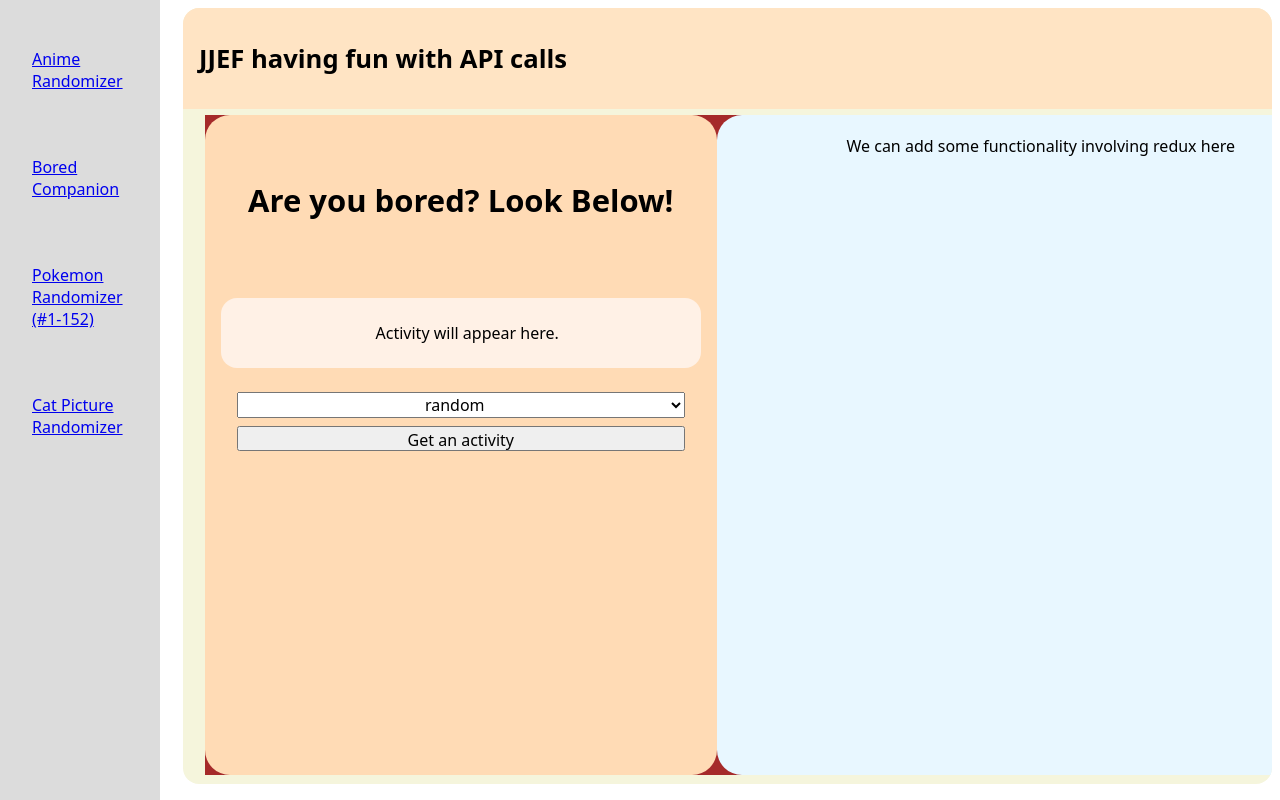
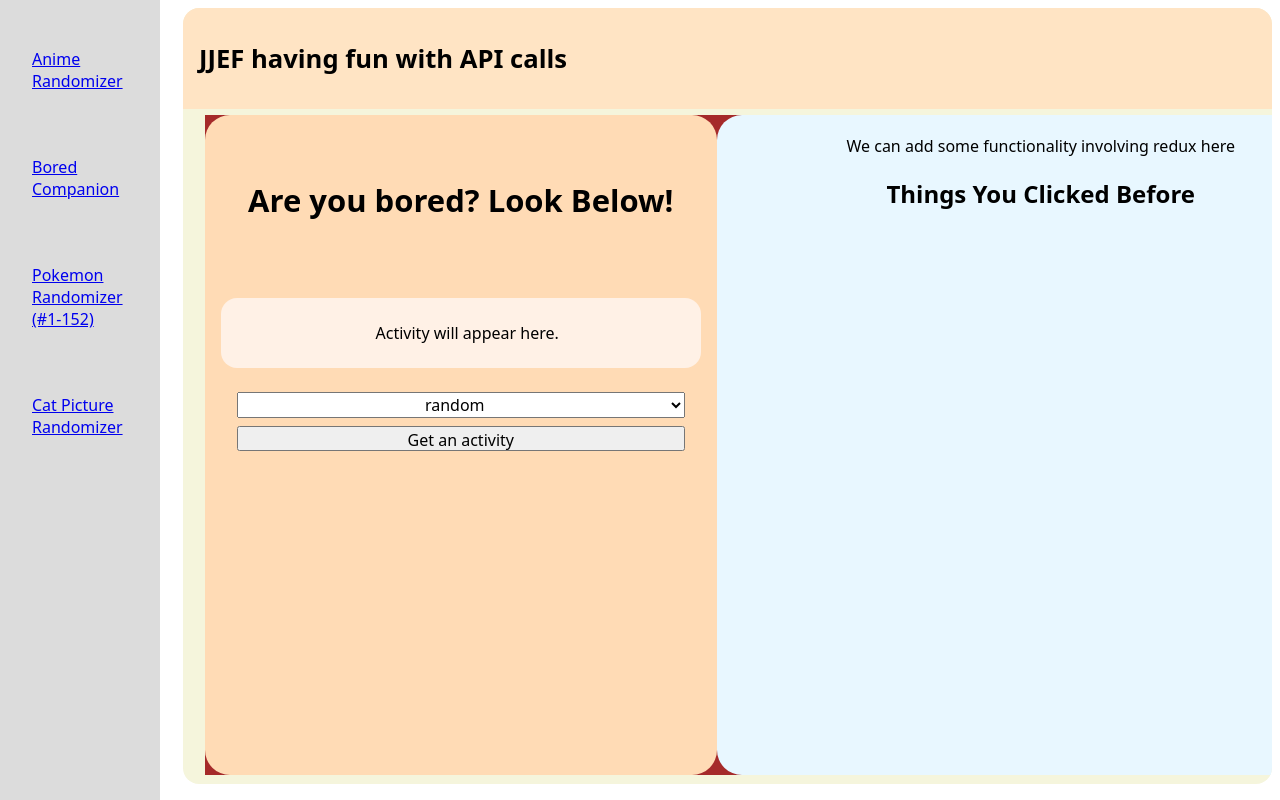
Before and after one commit to johnzhou1210/JJEFAPIApp, a React (Create React App) app: page /JJEFAPIApp/BoredCompanion in a window 1280 px wide. Built offline with nearby package versions, Linux system fonts and the light colour scheme.

Commit message:
display list of things clicked previously

```diff
--- a/src/routes/App.js
+++ b/src/routes/App.js
@@ -1,3 +1,5 @@
+import { useSelector, useDispatch } from 'react-redux';
+
 import JikanComponent from "./JikanComponent";
 import GetThingsToDo from "./GetThingsToDo";
 import CatImage from "./CatImage";
@@ -7,6 +9,9 @@ import "../styles.css";
 import { Outlet, Link } from "react-router-dom";
 
 export default function App() {
+  const getBoredPhrase = useSelector((state) => state.boredPhrase.phrase);
+  const getPrevBoredPhrases = useSelector((state) => state.boredPhrase.phrases);
+
   return (
     <div className="App">
       <div className="sidebar">
@@ -31,6 +36,11 @@ export default function App() {
           <Outlet />
           <div className="card-3">
             We can add some functionality involving redux here
+
+            <h2>Things You Clicked Before</h2>
+
+            {getPrevBoredPhrases.map((phrase) => <p>{phrase}</p>)}
+
           </div>
 
         </div>
```
